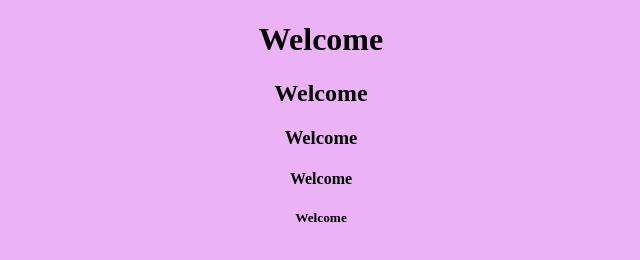
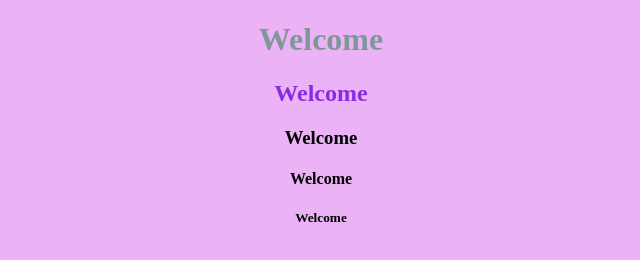
Before and after one commit to swarnab007/Friendzone, a plain HTML site: page index.html in a window 1280 px wide. Shown: the whole page, without its empty margins (319-959 px from the left). Drawn offline with Linux system fonts and the light colour scheme.

Commit message:
Changed color

```diff
--- a/style.css
+++ b/style.css
@@ -2,3 +2,9 @@ body{
     background-color: rgb(235, 178, 246);
     text-align: center;
 }
+h1{
+    color: rgb(127, 151, 151);
+}
+h2{
+    color: blueviolet;
+}
```
